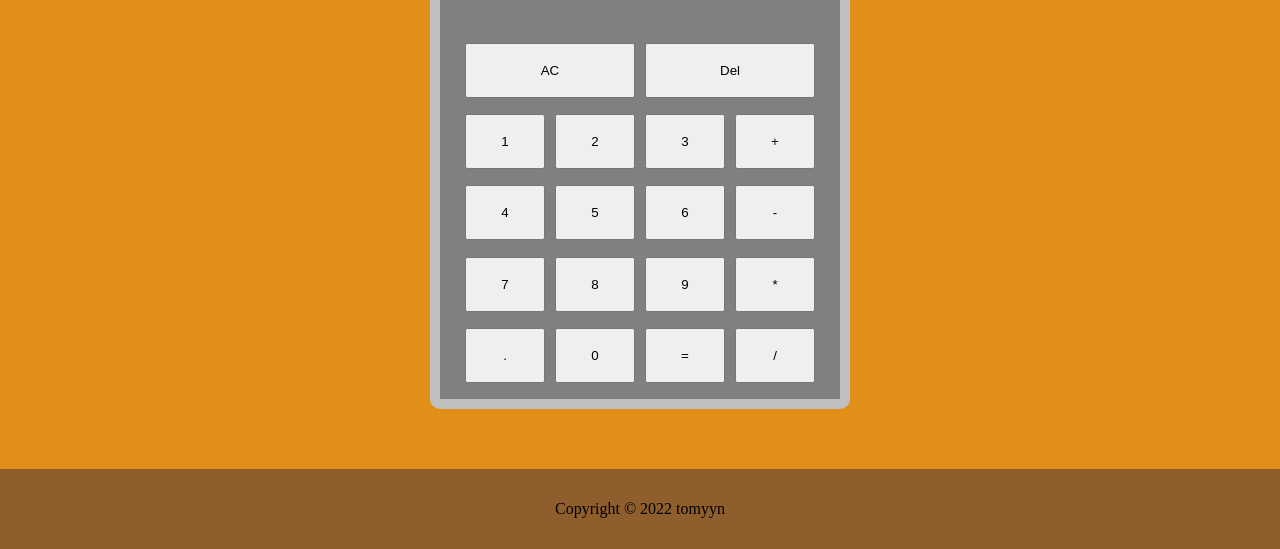
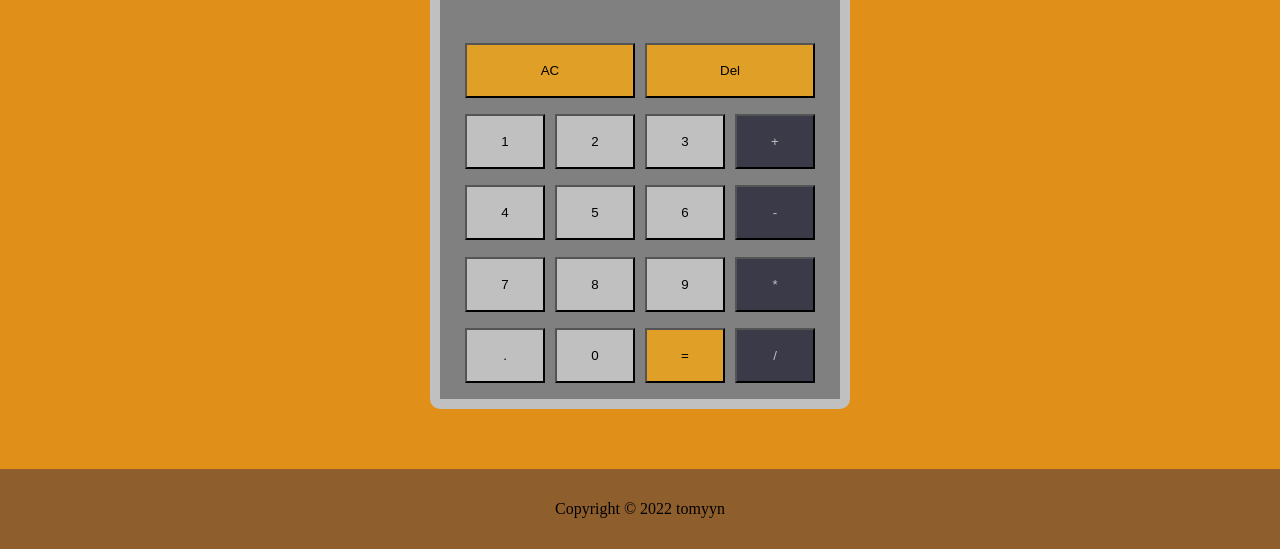
Before and after one commit to tomyyn/TOP-Calculator, a plain HTML site: page index.html in a window 1280 px wide. Shown: the part 251-800 px from the top of the page. Drawn offline with Linux system fonts and the light colour scheme; a web font is replaced by a local one.

Commit message:
Color buttons

```diff
--- a/style.css
+++ b/style.css
@@ -85,6 +85,21 @@ body{
     padding-bottom: 10px;
 }
 
+.button.operand,
+.button.decimal{
+    background-color: silver;
+}
+
+.button.operation{
+    background-color: rgb(58, 58, 73);
+    color:silver;
+}
+
+.button.long,
+.button.equal{
+    background-color: rgb(224, 159, 38);
+}
+
 .button{
     box-sizing: border-box;
     height: 55px;
```
